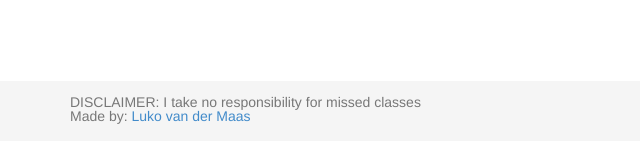
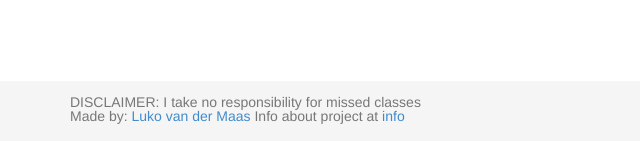
Before and after one commit to lukovdm/roosterNotificationsWebsite, a Django app: page / in a window 1280 px wide. Shown: the part 659-800 px from the top of the page, without its empty margins (0-640 px from the left). Run offline with Django 3.2, Linux system fonts and the light colour scheme; some libraries are stand-ins or nearby versions.

Commit message:
added link to info page

```diff
--- a/register/templates/register/index.html
+++ b/register/templates/register/index.html
@@ -73,7 +73,7 @@
         <div class="footer">
             <div class="container">
                 <p class="text-muted"> <br/> DISCLAIMER: I take no responsibility for missed classes <br/>
-                    Made by: <a href="mailto:lukovandermaas@gmail.com?subject=Lesuitval.info" target="_blank">Luko van der Maas</a></p>
+                    Made by: <a href="mailto:lukovandermaas@gmail.com?subject=Lesuitval.info" target="_blank">Luko van der Maas</a>  Info about project at <a href="{% url 'register:info' %}">info</a></p>
             </div>
         </div>
     </body>
```
